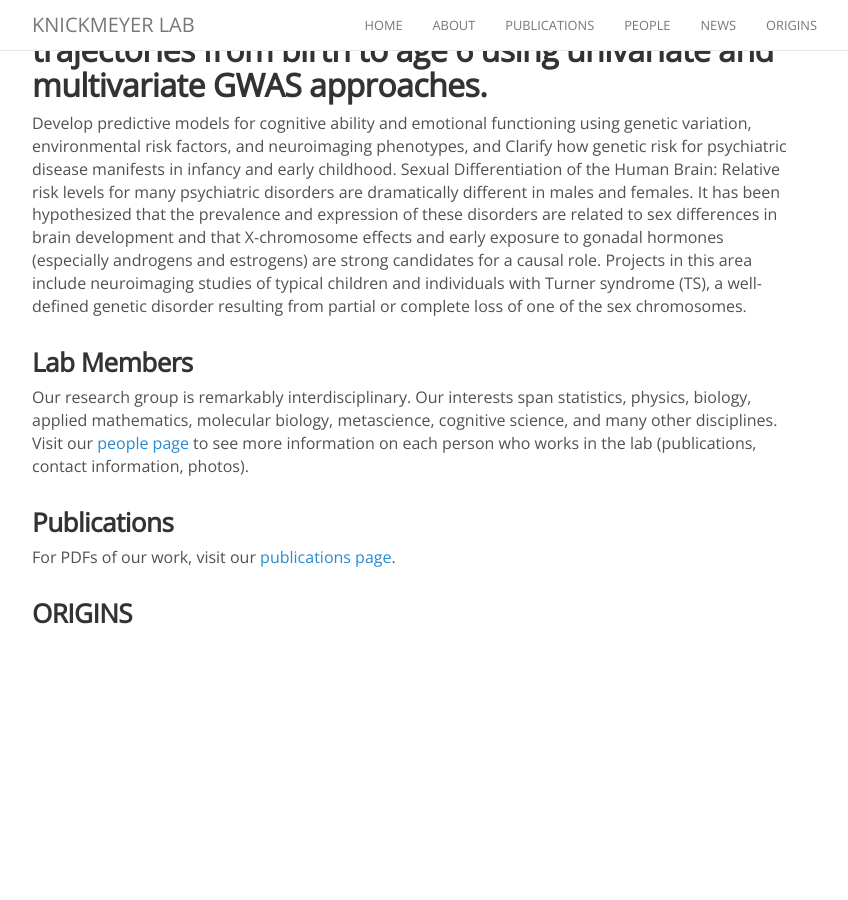
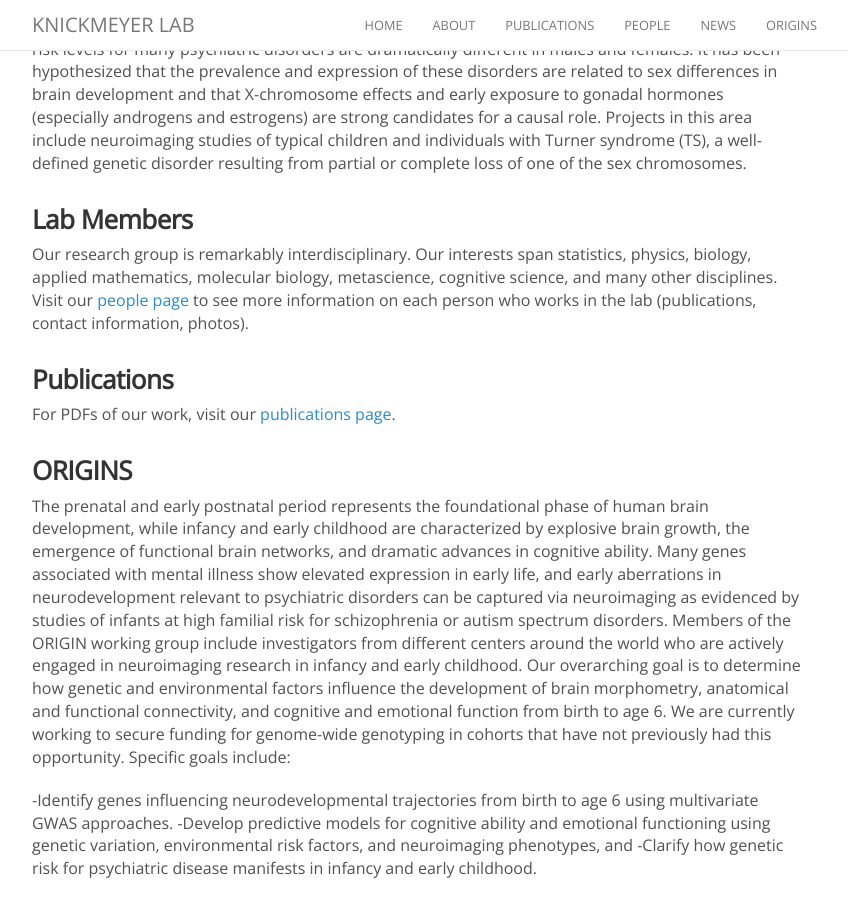
Before and after one commit to AnnMAlex/knickmeyer-lab.github.io, a Jekyll site: the page built from about.md, in a window 1280 px wide and 900 px high, scrolled down 1031 px. Shown: the whole window, without its empty margins (223-1071 px from the left). Built offline with Jekyll 4.4.1, drawn with Linux system fonts in a browser that asks for light colours; nearby versions of some CDN libraries; comment, search, counter and statistics services are not loaded; before the commit the page ends 1669 px from its top, so only the background shows below that.

Commit message:
Update about.md

```diff
--- a/about.md
+++ b/about.md
@@ -9,13 +9,13 @@
 The long-term goal of the Knickmeyer lab is to develop therapeutic interventions which could normalize adverse neurodevelopmental trajectories in infancy and early childhood, thereby preventing the onset of psychiatric disorders or reducing their severity. Our immediate goal is to identify genes and molecular pathways associated with altered brain development in infancy and early childhood through the integration of pediatric neuroimaging with cutting-edge techniques in genomics, metagenomics, and analytical chemistry.
 
 ### Research
-## Influence of the Gut Microbiota on Infant Brain Development
+#### Influence of the Gut Microbiota on Infant Brain Development
 The gut microbiome is a complex microbial ecosystem which varies between individuals and may be a key modulator of neurodevelopment. Projects in this area will utilize gnotobiotic mice, human clinical samples, neuroimaging, and neurobehavioral techniques to understand how microbes contribute to risk for anxiety, depression, and autism spectrum conditions.
 
-## Genetic Influences on Infant Brain Development
+#### Genetic Influences on Infant Brain Development
 Imaging-genetics represents a powerful strategy for understanding how genetic variants impact neural structure and function, producing individual differences in psychiatric risk. Large-scale cross-sectional studies in adolescents and adults are demonstrating the power of this framework, but cannot fully address the reality that mental illnesses are unfolding developmental processes, which commence in prenatal life and have different consequences at different life stages. The Knickmeyer lab is addressing this challenge by assembling a large and well-characterized imaging-genomics dataset focused on infancy through collaborations with world-leaders in infant neuroimaging. This effort is called ORIGIN (Organization for Imaging Genomics of Infancy) and is a working group of the ENIGMA consortium (Enhancing Neuro Imaging Genetics through Meta-Analysis). Specific goals include:
 
-## Identify genes influencing neurodevelopmental trajectories from birth to age 6 using univariate and multivariate GWAS approaches.
+#### Identify genes influencing neurodevelopmental trajectories from birth to age 6 using univariate and multivariate GWAS approaches.
 Develop predictive models for cognitive ability and emotional functioning using genetic variation, environmental risk factors, and neuroimaging phenotypes, and
 Clarify how genetic risk for psychiatric disease manifests in infancy and early childhood.
 Sexual Differentiation of the Human Brain: Relative risk levels for many psychiatric disorders are dramatically different in males and females. It has been hypothesized that the prevalence and expression of these disorders are related to sex differences in brain development and that X-chromosome effects and early exposure to gonadal hormones (especially androgens and estrogens) are strong candidates for a causal role. Projects in this area include neuroimaging studies of typical children and individuals with Turner syndrome (TS), a well-defined genetic disorder resulting from partial or complete loss of one of the sex chromosomes.
@@ -31,3 +31,9 @@
 For PDFs of our work, visit our [publications page](http://knickmeyer-lab.github.io/publications).
 
 ### ORIGINS
+
+The prenatal and early postnatal period represents the foundational phase of human brain development, while infancy and early childhood are characterized by explosive brain growth, the emergence of functional brain networks, and dramatic advances in cognitive ability. Many genes associated with mental illness show elevated expression in early life, and early aberrations in neurodevelopment relevant to psychiatric disorders can be captured via neuroimaging as evidenced by studies of infants at high familial risk for schizophrenia or autism spectrum disorders. Members of the ORIGIN working group include investigators from different centers around the world who are actively engaged in neuroimaging research in infancy and early childhood. Our overarching goal is to determine how genetic and environmental factors influence the development of brain morphometry, anatomical and functional connectivity, and cognitive and emotional function from birth to age 6. We are currently working to secure funding for genome-wide genotyping in cohorts that have not previously had this opportunity. Specific goals include:
+
+-Identify genes influencing neurodevelopmental trajectories from birth to age 6 using multivariate GWAS approaches.
+-Develop predictive models for cognitive ability and emotional functioning using genetic variation, environmental risk factors, and neuroimaging phenotypes, and
+-Clarify how genetic risk for psychiatric disease manifests in infancy and early childhood.
```
